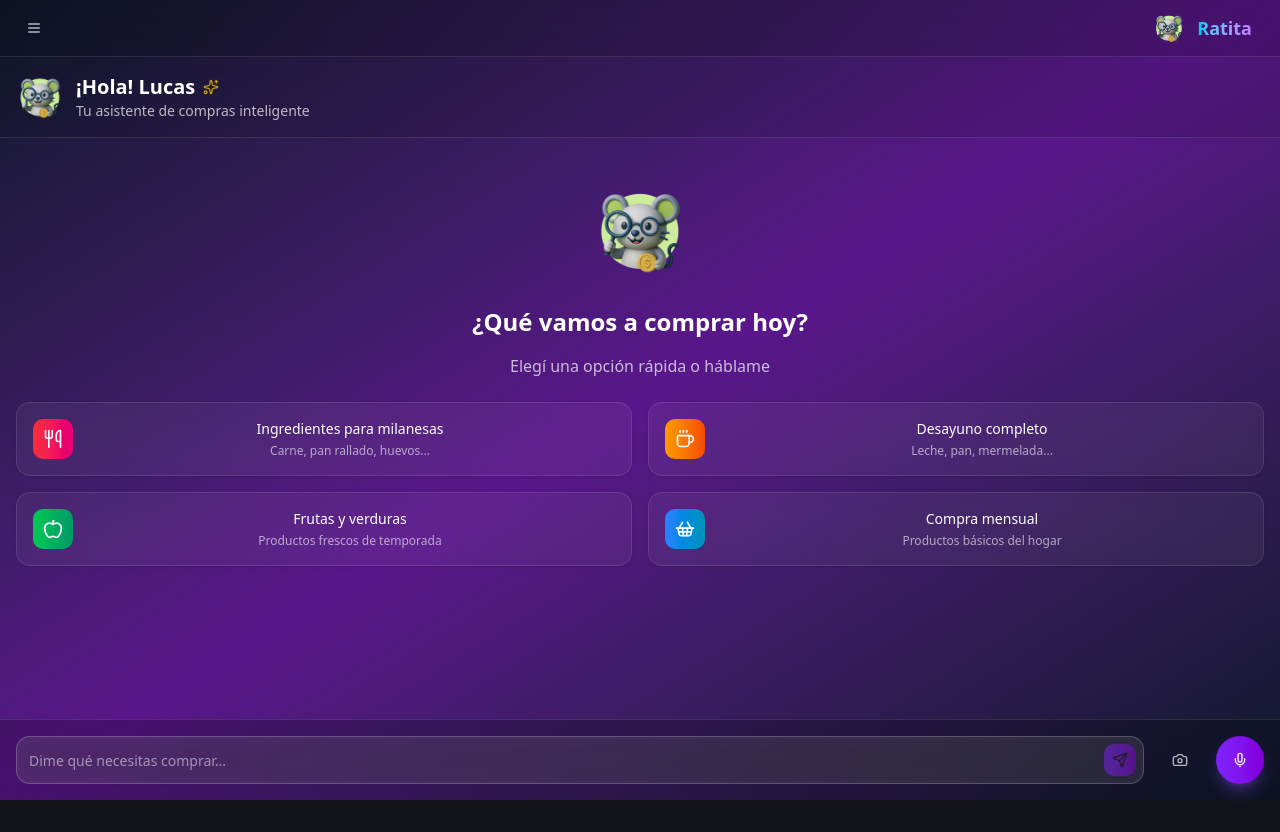
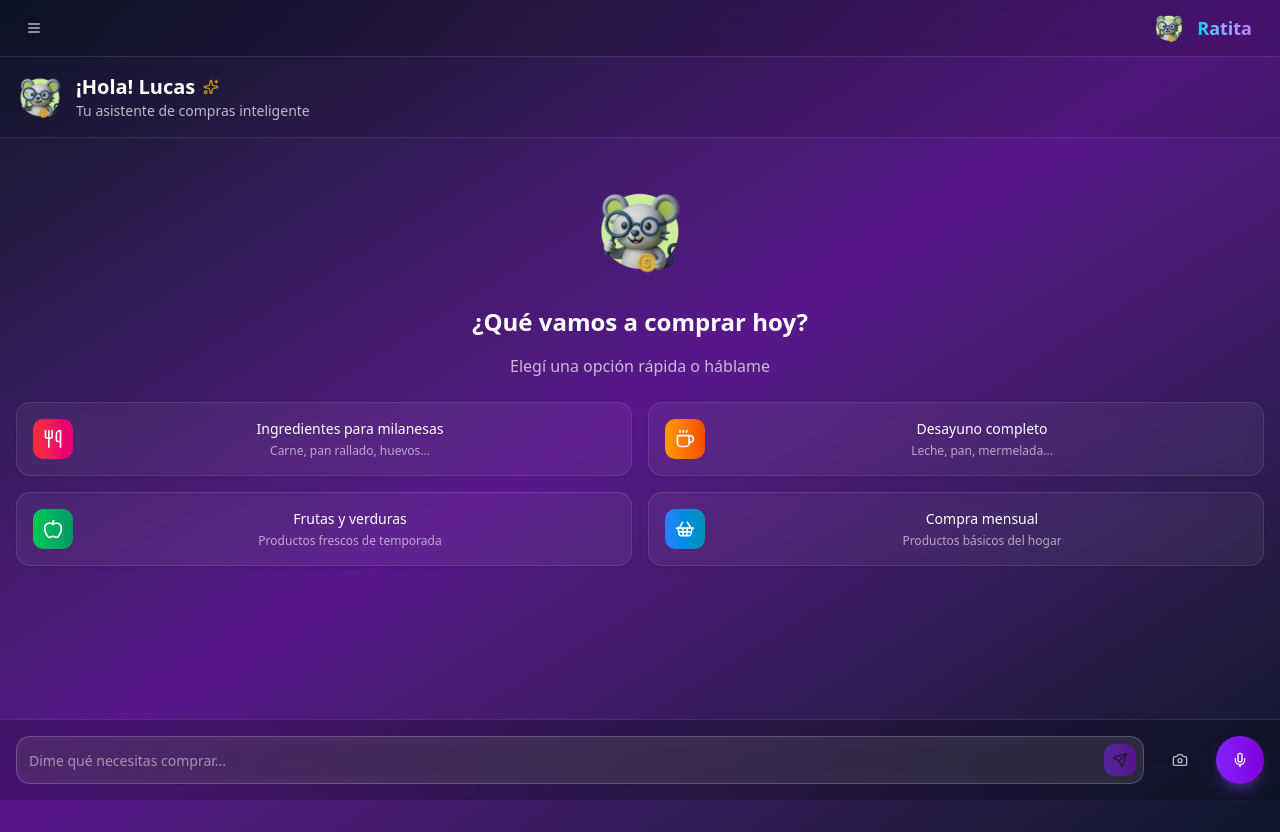
Before and after one commit to arvenz0210/ratita, a Next.js app: page / in a window 1280 px wide. Before the commit the page ends 800 px from the top, so only its background shows below. Built offline with nearby package versions, Linux system fonts and the light colour scheme.

Commit message:
feat: fix

```diff
--- a/src/app/page.tsx
+++ b/src/app/page.tsx
@@ -713,7 +713,7 @@ export default function SupermarketChat() {
   )
 
   return (
-    <div className="min-h-screen bg-gradient-to-br from-slate-900 via-purple-900 to-slate-900">
+    <div className="min-h-screen bg-gradient-to-br from-slate-900 via-purple-900 to-slate-900 pb-8">
       <Layout
         showTopbar={true}
         topbarContent={topbarContent}
```
